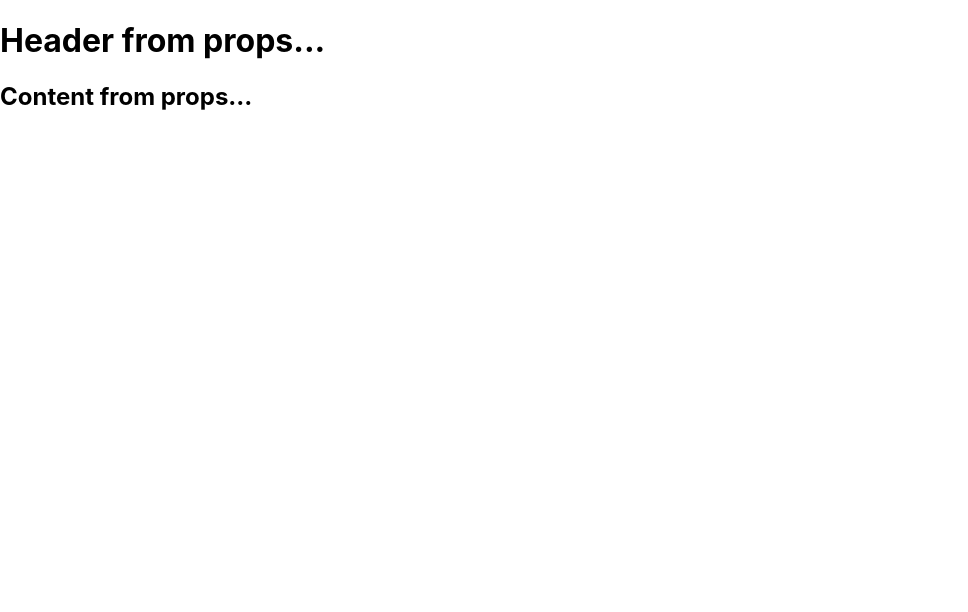
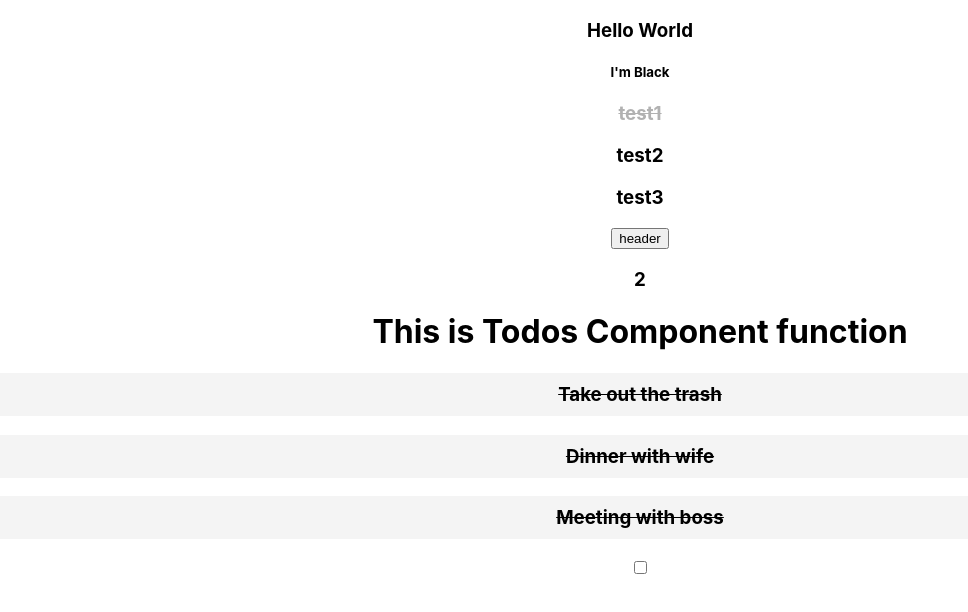
Before and after one commit to holdon1996/react, a React (Create React App) app: page / in a window 1280 px wide. Shown: the top 612 px of the page, without its empty margins (0-968 px from the left). Built offline with nearby package versions, Linux system fonts and the light colour scheme.

Commit message:
Lession 2

```diff
--- a/src/App.js
+++ b/src/App.js
@@ -1,44 +1,73 @@
-import React from 'react';
-import logo from './logo.svg';
-import './App.css';
+import React from "react";
+import Todos from './Todos'
+import logo from "./logo.svg";
+import "./App.css";
 
-class App extends React.Component {
-  constructor(props) {
-    super(props);
-    this.state = {
-      header: "Header from props...",
-      content: "Content from props..."
+const App = props => {
+
+  const state = {
+    todos: [
+      {
+        id: 1,
+        title: 'Take out the trash',
+        completed: false
+      },
+      {
+        id: 2,
+        title: 'Dinner with wife',
+        completed: false
+      },
+      {
+        id: 3,
+        title: 'Meeting with boss',
+        completed: false
       }
+    ]
   }
 
-  render() {
+  const todoItems = [
+    { title: "test1", isComplete: true },
+    { title: "test2" },
+    { title: "test3" }
+  ];
+
+  console.log(state);
   return (
-      <div>
-        <Header headerProp={this.state.header} />
-        <Content contentProp={this.state.content} />
+    <div className="App">
+      <h3>Hello World</h3>
+      <h5>I'm Black</h5>
+      {todoItems.map((item, index) => (
+        <TodoItem key={index} item={item} />
+      ))}
+      <Board value={props.value} title={props.header} />
+      <Todos todos={state.todos} completed="true"/>
     </div>
   );
+};
+
+const TodoItem = props => {
+  const item = props.item;
+  let className = "TodoItem-text";
+  console.log(item);
+  if (item.isComplete) {
+    className += " TodoItem-complete";
   }
-}
-
-class Header extends React.Component {
-  render() {
   return (
-      <div>
-        <h1>{this.props.headerProp}</h1>
+    <div className="TodoItem">
+      <div className={className}>
+        <h3>{props.item.title}</h3>
+      </div>
     </div>
   );
-  }
-}
+};
 
-class Content extends React.Component {
-  render() {
-    return (
+const Board = props => <Square title={props.title} value={props.value} />;
+
+const Square = props => (
   <div>
-        <h2>{this.props.contentProp}</h2>
+    <button className="square">{props.title}</button>
+    <h3>{props.value}</h3>
   </div>
 );
-  }
-}
 
 export default App;
--- /dev/null
+++ b/src/Todos.js
@@ -0,0 +1,36 @@
+import React from 'react';
+import PropTypes from 'prop-types';
+
+const Todos = (props) => {
+  console.log(props);
+  const getStyle = () => {
+    return {
+      background: '#f4f4f4',
+      padding: '10px',
+      textDecoration: props.completed ? 'line-through' : 'none'
+    }
+  };
+
+  const markComplete = (e) => {
+    console.log('mark');
+  }
+
+  const el = props.todos.map((todo, key) => (
+    <h3 key={key} style={getStyle()}>{todo.title}</h3>
+  ));
+
+
+  return (
+    <>
+    <h1>This is Todos Component function</h1>
+    {el}
+    <input type="checkbox" onChange={markComplete}/>
+    </>
+  );
+}
+
+Todos.propTypes = {
+  todos: PropTypes.array.isRequired
+}
+
+export default Todos;
--- a/src/index.css
+++ b/src/index.css
@@ -11,3 +11,8 @@ code {
   font-family: source-code-pro, Menlo, Monaco, Consolas, 'Courier New',
     monospace;
 }
+
+.TodoItem-complete {
+  text-decoration: line-through;
+  opacity: .3;
+}
--- a/src/index.js
+++ b/src/index.js
@@ -4,7 +4,7 @@ import './index.css';
 import App from './App';
 import * as serviceWorker from './serviceWorker';
 
-ReactDOM.render(<App header="Header from props..." footer="Footer from pros..." />, document.getElementById('root'));
+ReactDOM.render(<App value="2" header="header" />, document.getElementById('root'));
 
 // If you want your app to work offline and load faster, you can change
 // unregister() to register() below. Note this comes with some pitfalls.
```
Lines whose indentation alone changed are shown as unchanged.
